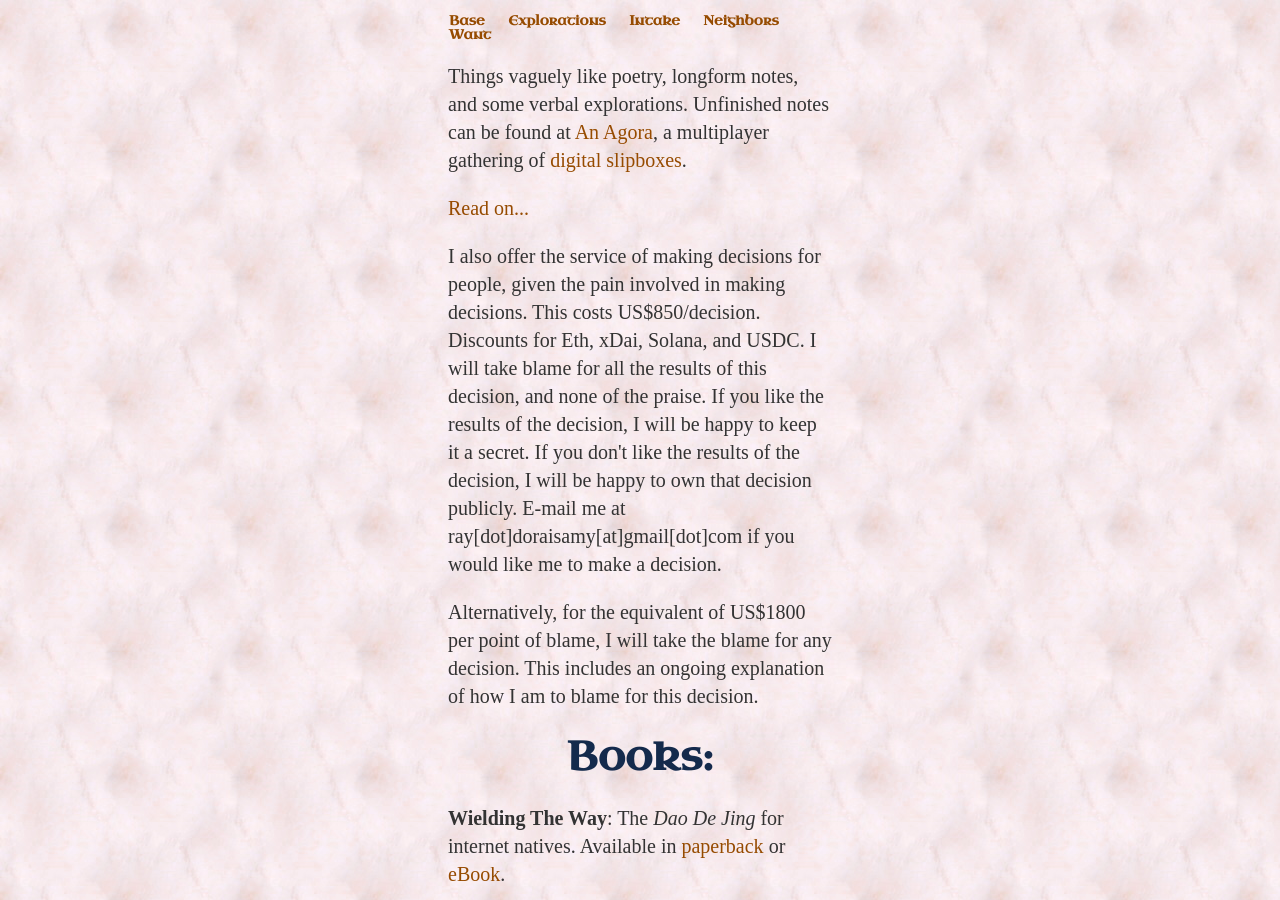
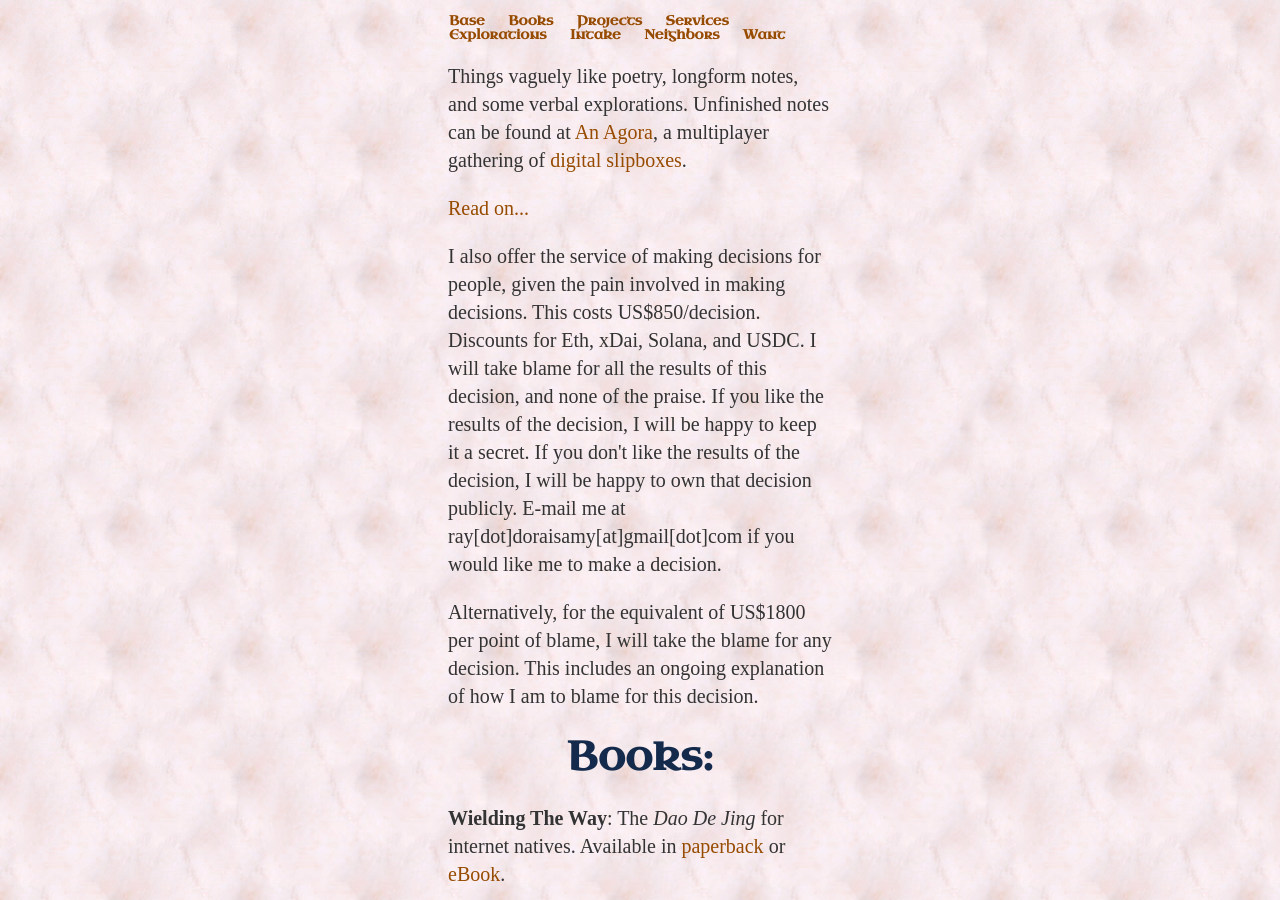
Before and after one commit to ray-dorai/ray-dorai.github.io, a Jekyll site: the page built from index.html, in a window 1280 px wide and 900 px high. Built offline with Jekyll 4.4.1, drawn with Linux system fonts in a browser that asks for light colours; some web fonts are replaced.

Commit message:
Update default.html

```diff
--- a/_layouts/default.html
+++ b/_layouts/default.html
@@ -12,6 +12,9 @@
 		<nav>
     		<ul>
         		<li><a href="/">Base</a></li>
+			<li><a href="/books.html">Books</a></li>
+			<li><a href="/projects.html">Projects</a></li>
+			<li><a href="/services.html">Services</a></li>
         		<li><a href="/explorations">Explorations</a></li>
 			<li><a href="/intake.html">Intake</a></li>
 			<li><a href="/neighbors.html">Neighbors</a></li>
```
